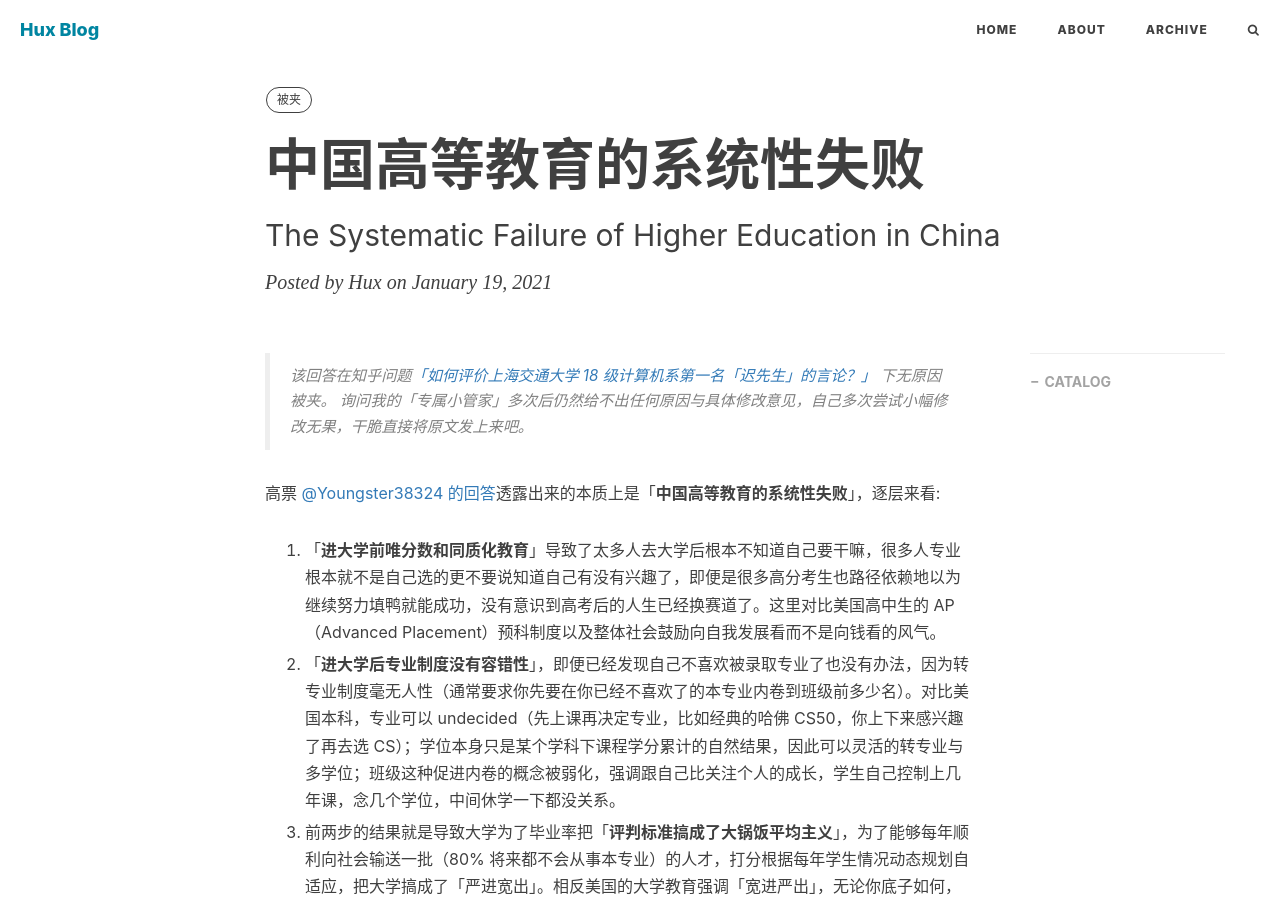
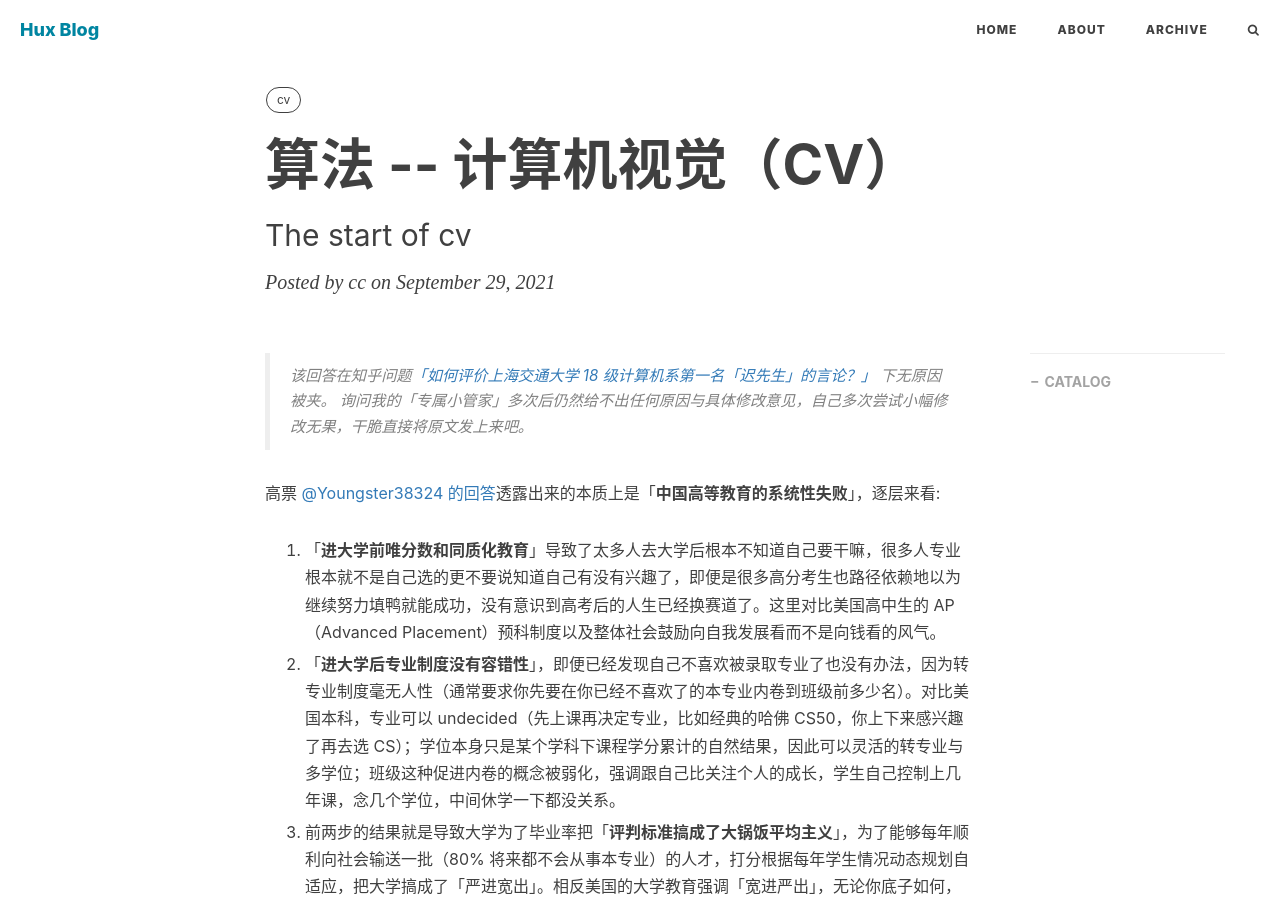
Before and after one commit to cc1032802/cc1032802.github.io, a Jekyll site: the page built from _posts/2021-01-19-the-systematic-failure-of-higher-education-in-china.md, in a window 1280 px wide and 900 px high. Built offline with Jekyll 4.4.1, drawn with Linux system fonts in a browser that asks for light colours; nearby versions of some CDN libraries; comment, search, counter and statistics services are not loaded.

Commit message:
Update 2021-01-19-the-systematic-failure-of-higher-education-in-china.md

```diff
--- a/_posts/2021-01-19-the-systematic-failure-of-higher-education-in-china.md
+++ b/_posts/2021-01-19-the-systematic-failure-of-higher-education-in-china.md
@@ -1,13 +1,13 @@
 ---
 layout:     post
-title:      "中国高等教育的系统性失败"
-subtitle:   "The Systematic Failure of Higher Education in China"
-date:       2021-01-19 12:00:00
-author:     "Hux"
+title:      "算法 -- 计算机视觉（CV）"
+subtitle:   "The start of cv"
+date:       2021-09-29
+author:     "cc"
 catalog: false
 header-style: text
 tags:
-  - 被夹
+  - cv
 ---
 
 > 该回答在知乎问题[「如何评价上海交通大学 18 级计算机系第一名「迟先生」的言论？」](https://www.zhihu.com/question/439622084/answer/1685314467) 下无原因被夹。
```
